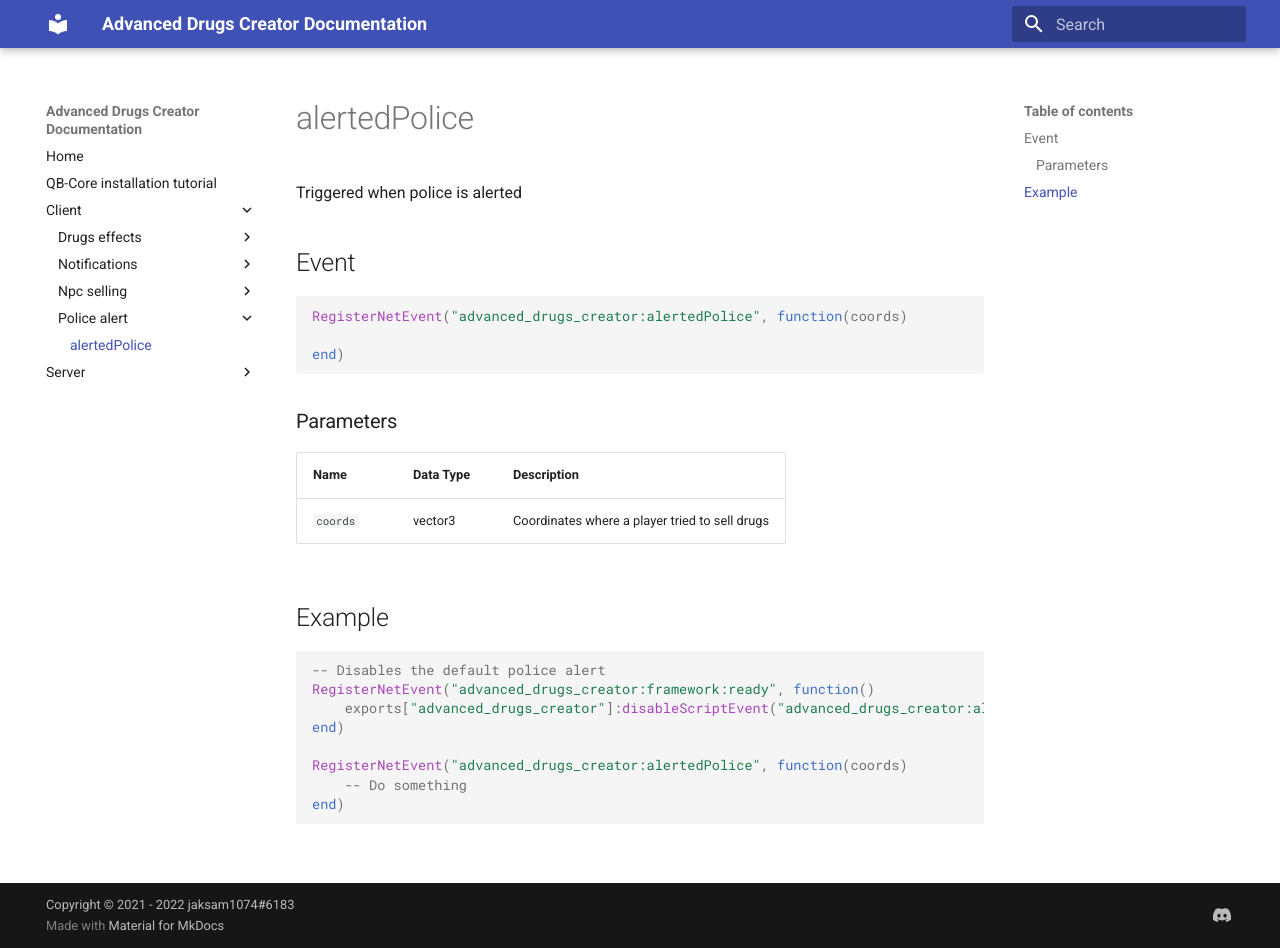
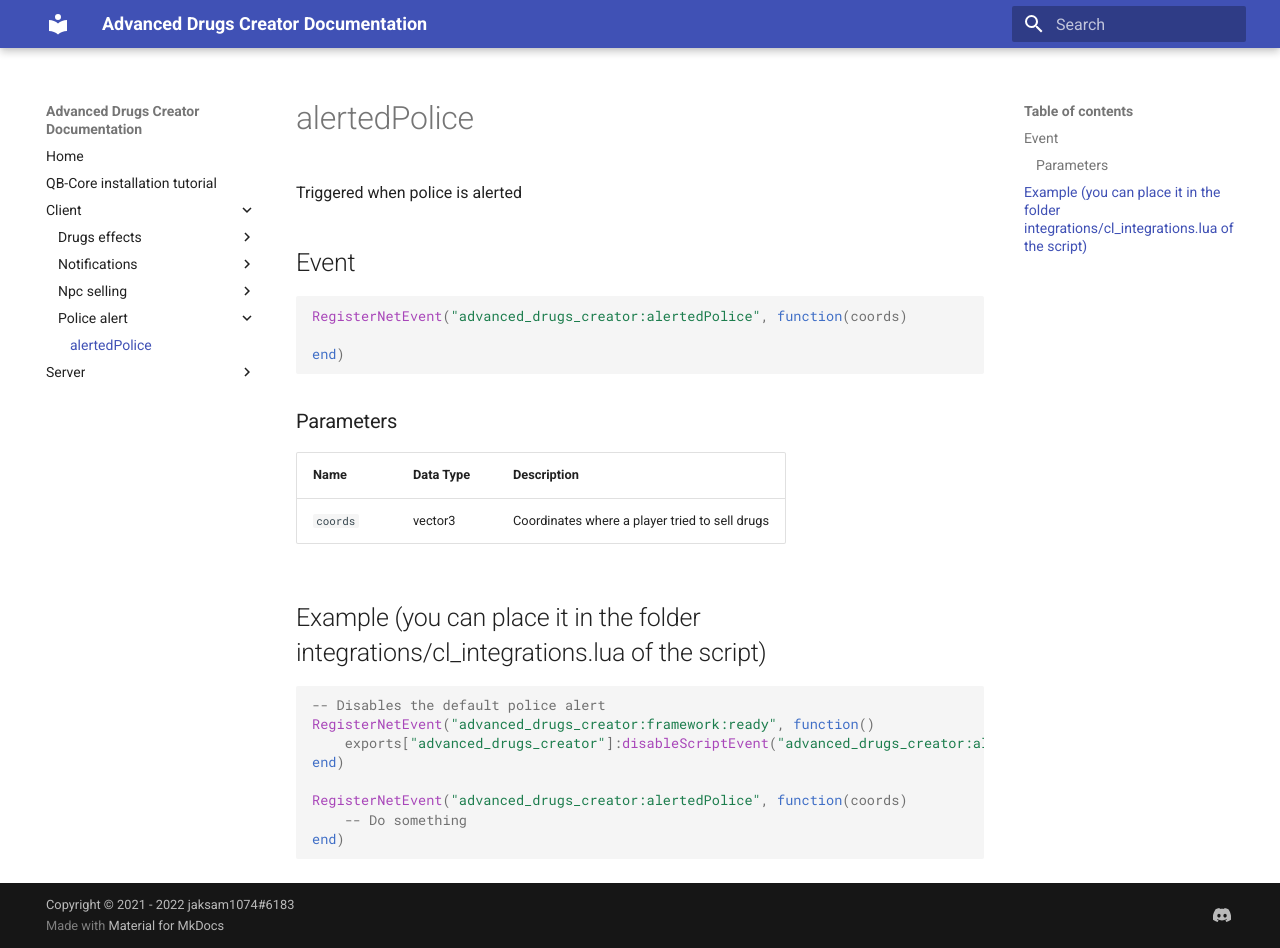
Before and after one commit to jaksam1074/Drugs-Creator-documentation, an MkDocs documentation site: the page built from docs/client/police_alert/alertedPolice.md, in a window 1280 px wide and 948 px high. Built offline with MkDocs 1.6.1 and Material for MkDocs 9.7.7, drawn with Linux system fonts in a browser that asks for light colours.

Commit message:
Aggiunti suggerimenti di dove aggiungere il codice

````diff
--- a/docs/client/police_alert/alertedPolice.md
+++ b/docs/client/police_alert/alertedPolice.md
@@ -13,7 +13,7 @@ end)
 | -                 | -         | -                             |
 | `coords`          | vector3    | Coordinates where a player tried to sell drugs  |
 
-## Example
+## Example (you can place it in the folder integrations/cl_integrations.lua of the script)
 ``` lua
 -- Disables the default police alert
 RegisterNetEvent("advanced_drugs_creator:framework:ready", function()
````
Also changed, not shown: docs/client/notifications/notify.md (+1 -1 lines), docs/client/notifications/showHelpNotification.md (+1 -1 lines).
